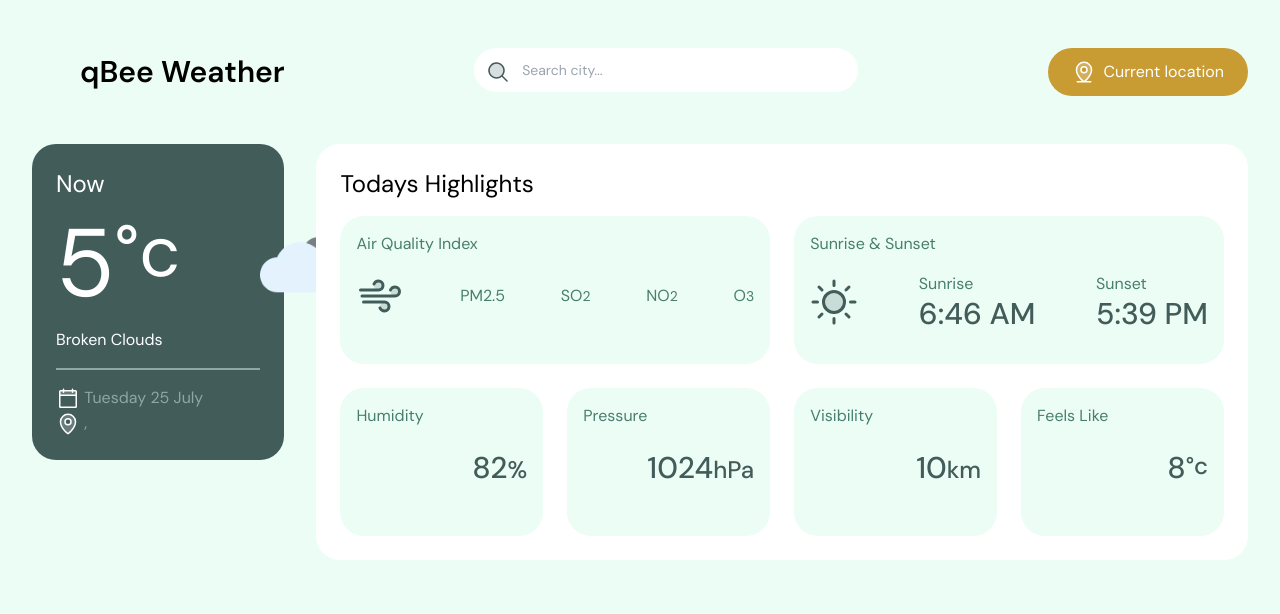
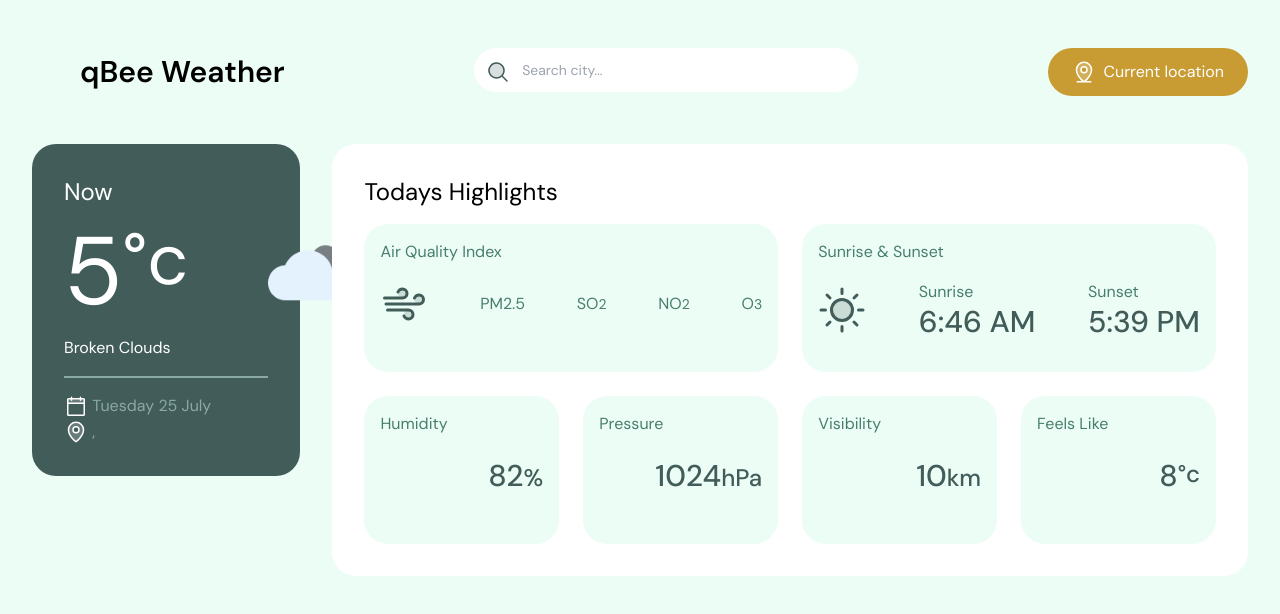
Before and after one commit to qubrat/qbeeweather, a React (Vite) app: page / in a window 1280 px wide. Shown: the top 614 px of the page. Built offline with nearby package versions, Linux system fonts and the light colour scheme; no server answers; some icons are missing; what @achamaro/tailwindcss-iconify-icon would draw is missing.

Commit message:
Layout tweaks

```diff
--- a/src/components/content/Content.tsx
+++ b/src/components/content/Content.tsx
@@ -3,7 +3,7 @@ import CardNow from "./card-now";
 
 export default function Content() {
 	return (
-		<div className="flex justify-between py-2 gap-8">
+		<div className="flex justify-between gap-8 py-2">
 			<div className="w-3/12 max-w-4xl">
 				<CardNow />
 			</div>
--- a/src/components/content/card-highlights.tsx
+++ b/src/components/content/card-highlights.tsx
@@ -96,7 +96,7 @@ const SmallCard = ({ title, icon, data, unit, top }: ISmallCardProps) => {
 
 export default function Highlights() {
 	return (
-		<div className="w-full p-6 bg-white rounded-3xl">
+		<div className="w-full p-8 bg-white rounded-3xl">
 			<p className="mb-4 text-2xl text-left">Todays Highlights</p>
 			<div className="grid grid-cols-4 grid-rows-2 gap-6">
 				<AirQuality />
--- a/src/components/content/card-now.tsx
+++ b/src/components/content/card-now.tsx
@@ -18,7 +18,7 @@ export default function CardNow() {
 	}, [lat, lon]);
 
 	return (
-		<div className="flex flex-col items-start justify-center w-full p-6 text-white bg-green-900 rounded-3xl">
+		<div className="flex flex-col items-start justify-center w-full p-8 text-white bg-green-900 rounded-3xl">
 			<p className="text-2xl ">Now</p>
 			<div className="flex flex-row items-center justify-between w-full my-4">
 				<span className="text-8xl ">
@@ -33,7 +33,7 @@ export default function CardNow() {
 			</div>
 			<div className="align-bottom">
 				<Icon icon="ph:map-pin-duotone" className="inline w-6 h-6" />{" "}
-				<span className="inline text-green-500">
+				<span className="inline text-green-500 align-bottom ">
 					{name}, {country}
 				</span>
 			</div>
```
